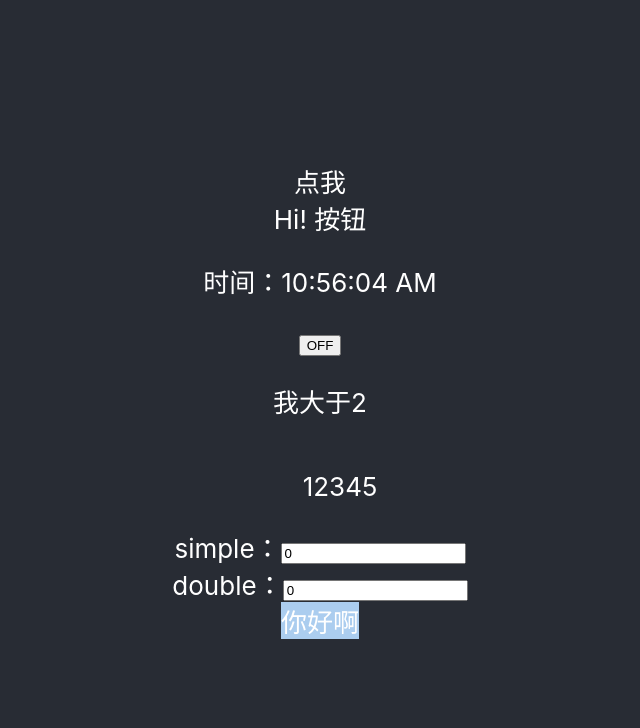
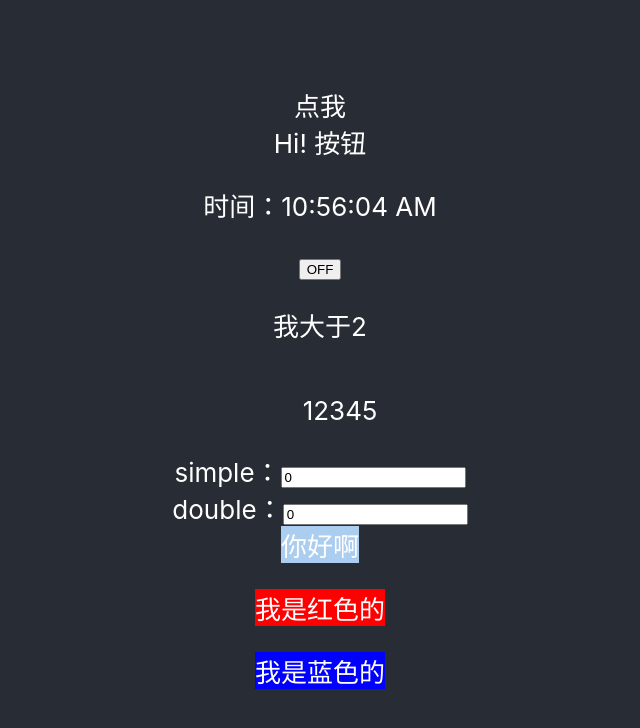
Before and after one commit to phojz/rt, a React (Create React App) app: page / in a window 1280 px wide. Shown: the top 728 px of the page, without its empty margins (320-960 px from the left). Built offline with nearby package versions, Linux system fonts and the light colour scheme.

Commit message:
具名插槽

```diff
--- a/src/App.js
+++ b/src/App.js
@@ -190,6 +190,33 @@ function BlueBox(){
     </Slot>
   )
 }
+function NameSlot(props){
+  const redStyle = {
+    background: 'red'
+  }
+  const blueStyle = {
+    background: 'blue'
+  }
+  return (
+    <div>
+      <div style={redStyle}>{props.top}</div>
+      <div style={blueStyle}>{props.bottom}</div>
+    </div>
+  )
+}
+function DoubleBox(){
+  return (
+    <NameSlot
+      top = {
+        <p>我是红色的</p>
+      }
+      bottom = {
+        <p>我是蓝色的</p>
+      }
+    >
+    </NameSlot>
+  )
+}
 const numbers = [1, 2, 3, 4, 5]
 function App(props) {
   return (
@@ -208,6 +235,8 @@ function App(props) {
         <ValInput></ValInput>
         {/* 包含关系 */}
         <BlueBox></BlueBox>
+        {/* 具名插槽 */}
+        <DoubleBox></DoubleBox>
       </header>
     </div>
   );
```
